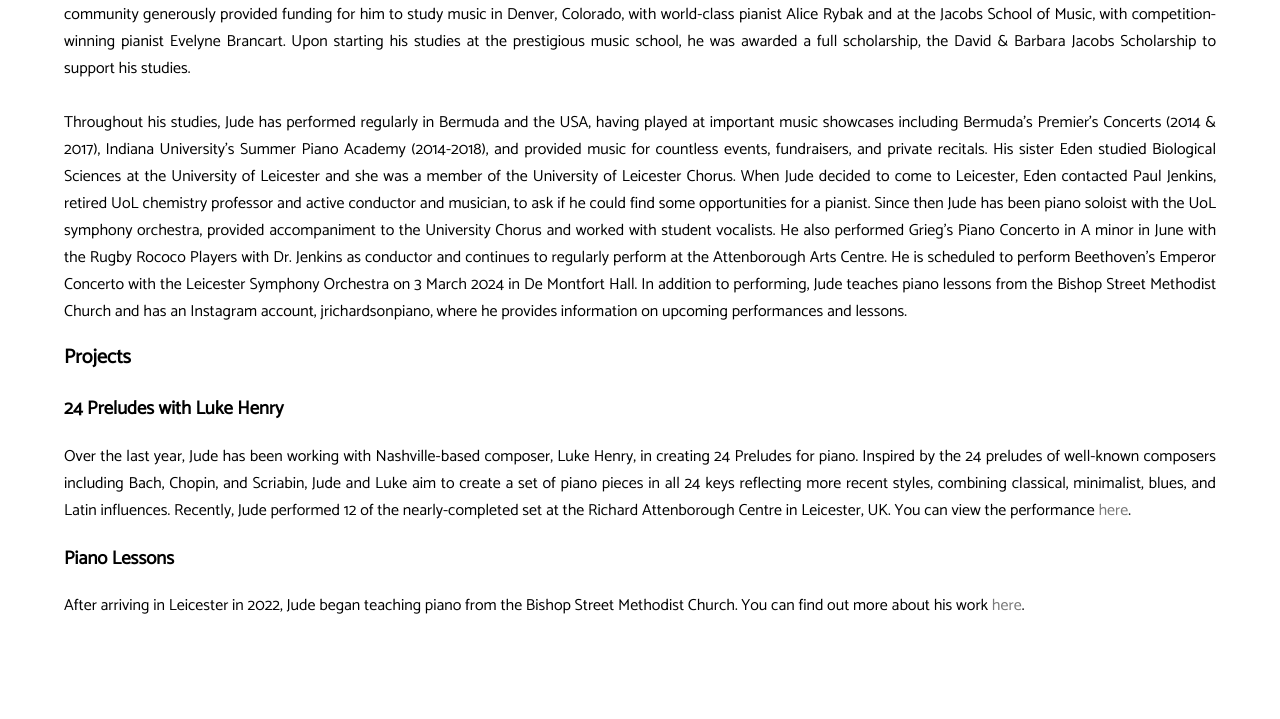
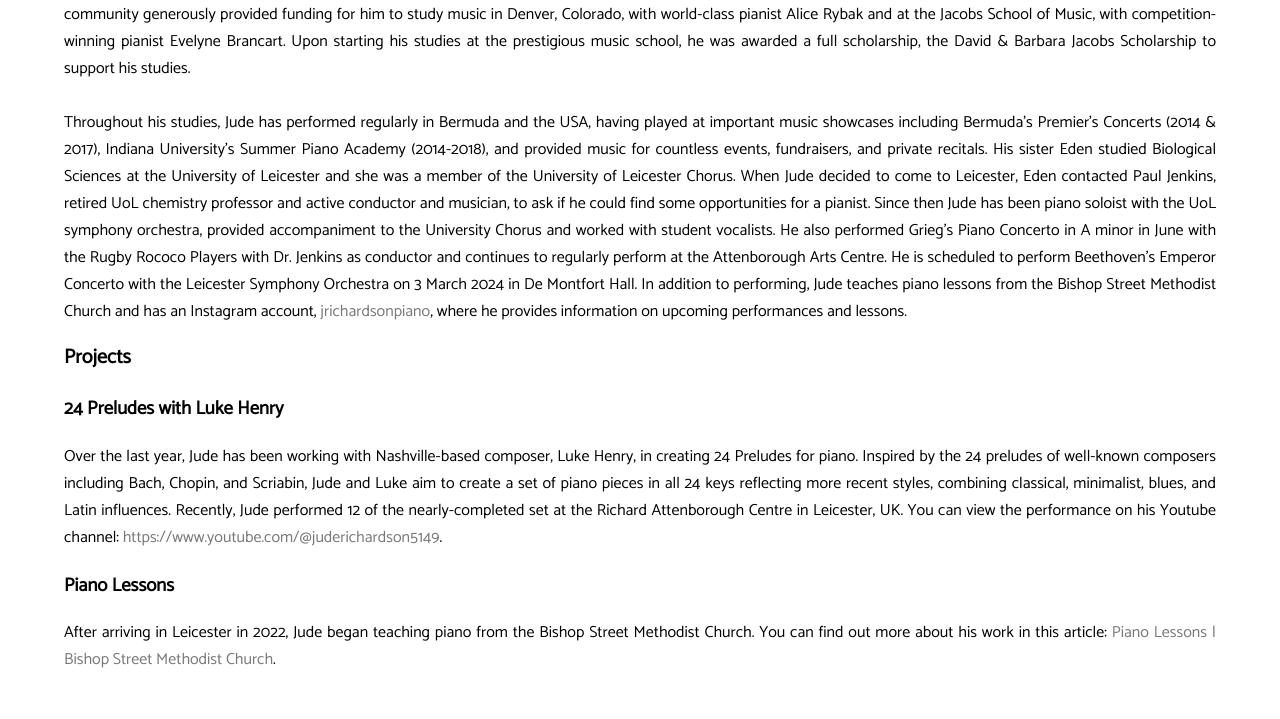
Before and after one commit to vizjr21/piano_website, a plain HTML site: page index.html in a window 1280 px wide. Shown: the part 1139-1858 px from the top of the page. Drawn offline with Linux system fonts and the light colour scheme.

Commit message:
added proper hyperlinks

```diff
--- a/index.html
+++ b/index.html
@@ -74,8 +74,10 @@
         Centre. He is scheduled to perform Beethoven’s Emperor Concerto with the
         Leicester Symphony Orchestra on 3 March 2024 in De Montfort Hall. In
         addition to performing, Jude teaches piano lessons from the Bishop
-        Street Methodist Church and has an Instagram account, jrichardsonpiano,
-        where he provides information on upcoming performances and lessons.
+        Street Methodist Church and has an Instagram account,
+        <a href="https://www.instagram.com/jrichardsonpiano/"
+          >jrichardsonpiano</a
+        >, where he provides information on upcoming performances and lessons.
       </p>
       <div class="projects">
         <h1>Projects</h1>
@@ -88,13 +90,20 @@
           keys reflecting more recent styles, combining classical, minimalist,
           blues, and Latin influences. Recently, Jude performed 12 of the
           nearly-completed set at the Richard Attenborough Centre in Leicester,
-          UK. You can view the performance <a href="">here</a>.
+          UK. You can view the performance on his Youtube channel:
+          <a href="https://www.youtube.com/@juderichardson5149"
+            >https://www.youtube.com/@juderichardson5149</a
+          >.
         </p>
         <h3>Piano Lessons</h3>
         <p>
           After arriving in Leicester in 2022, Jude began teaching piano from
           the Bishop Street Methodist Church. You can find out more about his
-          work <a href="https://www.pianoleicester.com">here</a>.
+          work in this article:
+          <a
+            href="https://www.bishopstreetchurch.org.uk/news/piano-lessons.html"
+            >Piano Lessons | Bishop Street Methodist Church</a
+          >.
         </p>
       </div>
     </div>
```
